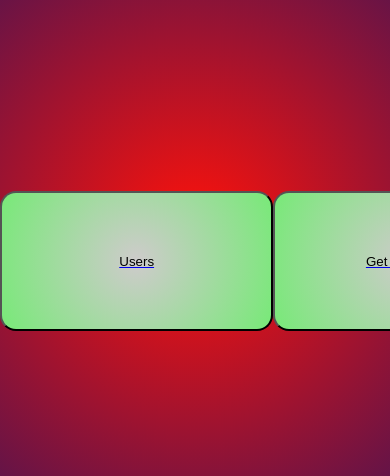
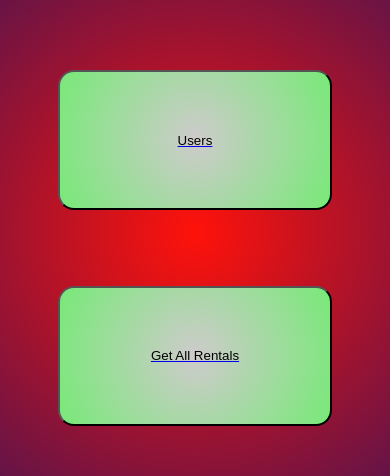
Before and after one commit to gmluqa/movie-frontend, a React (Vite) app: page /admin-area in a window 390 px wide. Shown: the part 274-750 px from the top of the page. Built offline with nearby package versions, Linux system fonts and the light colour scheme.

Commit message:
style: fixing responsive problems in admin area

```diff
--- a/src/components/AdminArea/AdminArea.css
+++ b/src/components/AdminArea/AdminArea.css
@@ -1,6 +1,6 @@
 .adminOptions {
   display: flex;
-  justify-content: center;
+  flex-direction: column;
   justify-content: space-evenly;
   align-items: center;
   height: 60vh;
@@ -11,14 +11,11 @@
   display: flex;
   justify-content: center;
   align-items: center;
-  margin-top: 2em;
   background-color: white;
   border-radius: 1rem;
   background: rgb(232, 208, 238);
- background: radial-gradient(circle, rgb(206, 203, 203) 0%, rgb(120, 233, 120) 100%);
- overflow: hidden;
-  /* cursor: pointer;
-  color: red; */
+  background: radial-gradient(circle, rgb(206, 203, 203) 0%, rgb(120, 233, 120) 100%);
+  overflow: hidden;
 }
 .searchRentals {
   height: 10.5em;
@@ -26,12 +23,9 @@
   display: flex;
   justify-content: center;
   align-items: center;
-  margin-top: 2em;
   background-color: white;
   border-radius: 1rem;
   background: rgb(232, 208, 238);
- background: radial-gradient(circle, rgb(206, 203, 203) 0%, rgb(120, 233, 120) 100%);
- overflow: hidden;
-  /* cursor: pointer;
-  color: red; */
+  background: radial-gradient(circle, rgb(206, 203, 203) 0%, rgb(120, 233, 120) 100%);
+  overflow: hidden;
 }
--- a/src/components/Register/Register.css
+++ b/src/components/Register/Register.css
@@ -2,7 +2,4 @@
   display: flex;
   align-items: center;
   justify-content: center;
-  /* margin-right: 15em; */
-  /* width: 20em;
-  height: 30em; */
 }
--- a/src/components/Register/Register.jsx
+++ b/src/components/Register/Register.jsx
@@ -108,14 +108,15 @@ const Register = () => {
           // marginRight: "15em",
           alignItems:"center",
           justifyContent:"center",
-          flexDirection: "column"
+          flexDirection: "column",
+
         }}
         labelCol={{
           span: 8,
         }}
-        // wrapperCol={{
-        //   span: 16,
-        // }}
+        wrapperCol={{
+          span: 16,
+        }}
 
         onFinish={onFinish}
         initialValues={{
```
